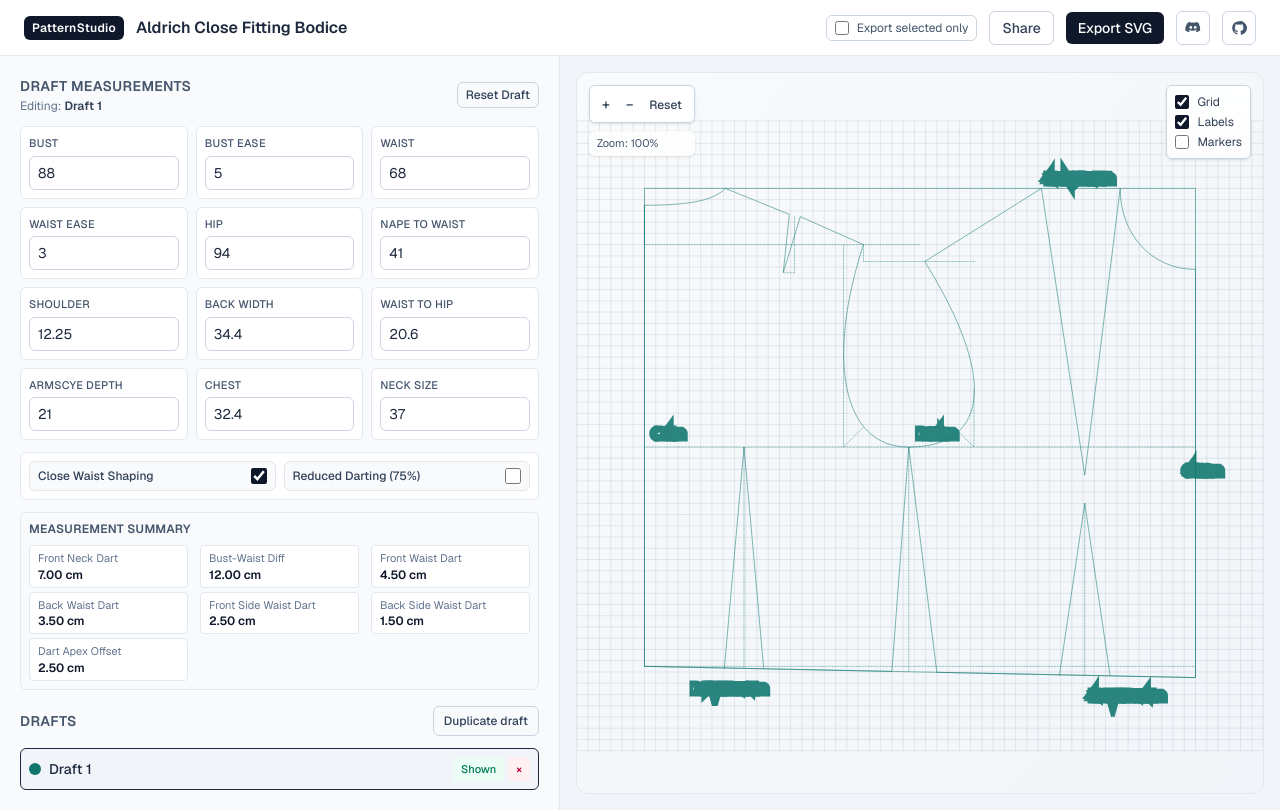
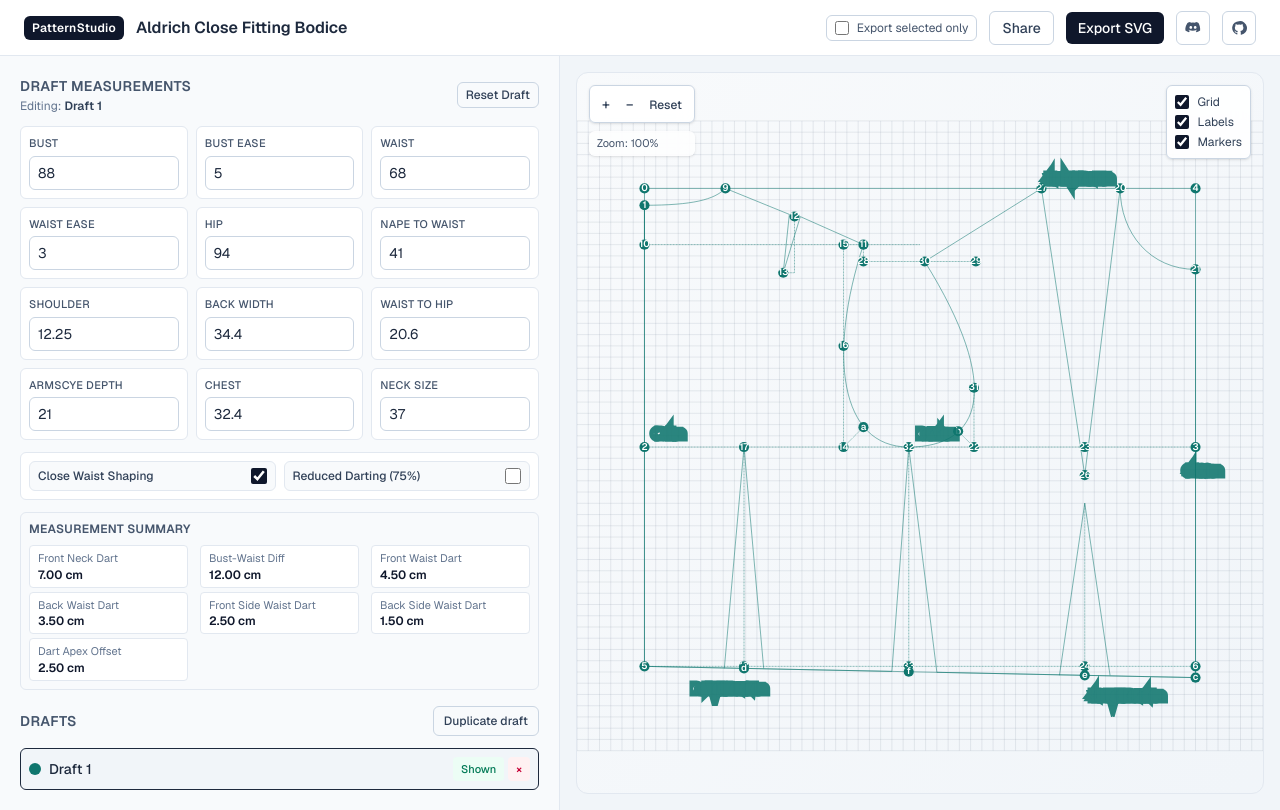
Before and after one commit to fulminair/patternstudio-1, a Next.js app: page / in a window 1280 px wide. Built offline with nearby package versions, Linux system fonts and the light colour scheme.

Commit message:
fix: set label weight 100 and show marker numbers by default

```diff
--- a/src/components/canvas/PatternCanvas.tsx
+++ b/src/components/canvas/PatternCanvas.tsx
@@ -237,24 +237,23 @@ export function PatternCanvas({
                           r={marker.r}
                           fill={marker.color}
                           stroke="white"
-                          strokeWidth={0.02}
+                          strokeWidth={0.03}
                           vectorEffect="non-scaling-stroke"
                         />
-                        {labelTargetId === instance.instanceId ? (
                         <text
                           x={marker.x}
                           y={marker.y}
                           fill="white"
-                            fontSize={Math.max(marker.r * 1.7, 0.42)}
-                            fontWeight={500}
+                          stroke="none"
                           textAnchor="middle"
                           dominantBaseline="middle"
+                          pointerEvents="none"
+                          fontSize={Math.max(marker.r * 1.9, 0.6)}
+                          fontWeight={600}
                           fontFamily="var(--font-geist-sans), 'Avenir Next', 'Segoe UI', sans-serif"
-                            pointerEvents="none"
                         >
                           {marker.id.replace(/^marker-/, "")}
                         </text>
-                        ) : null}
                       </g>
                     ))
                   : null}
--- a/src/lib/store.ts
+++ b/src/lib/store.ts
@@ -51,7 +51,7 @@ const defaultUi: ProjectUiState = {
   selectedInstanceId: initialInstance.id,
   showGrid: true,
   showLabels: true,
-  showMarkers: false,
+  showMarkers: true,
   exportSelectedOnly: false,
 };
 
```
Lines whose indentation alone changed are shown as unchanged.
